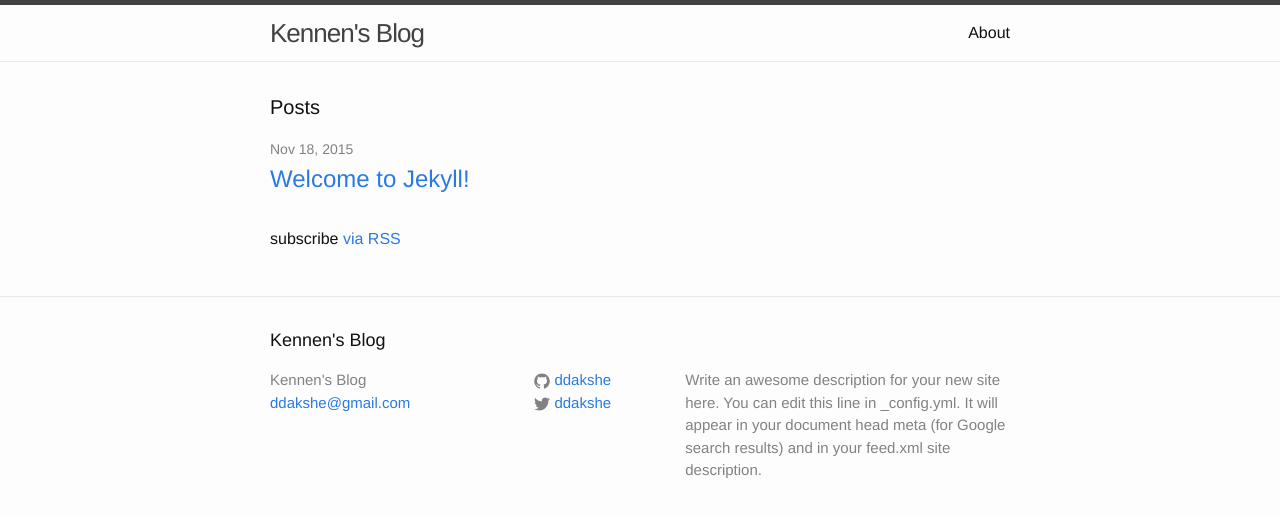
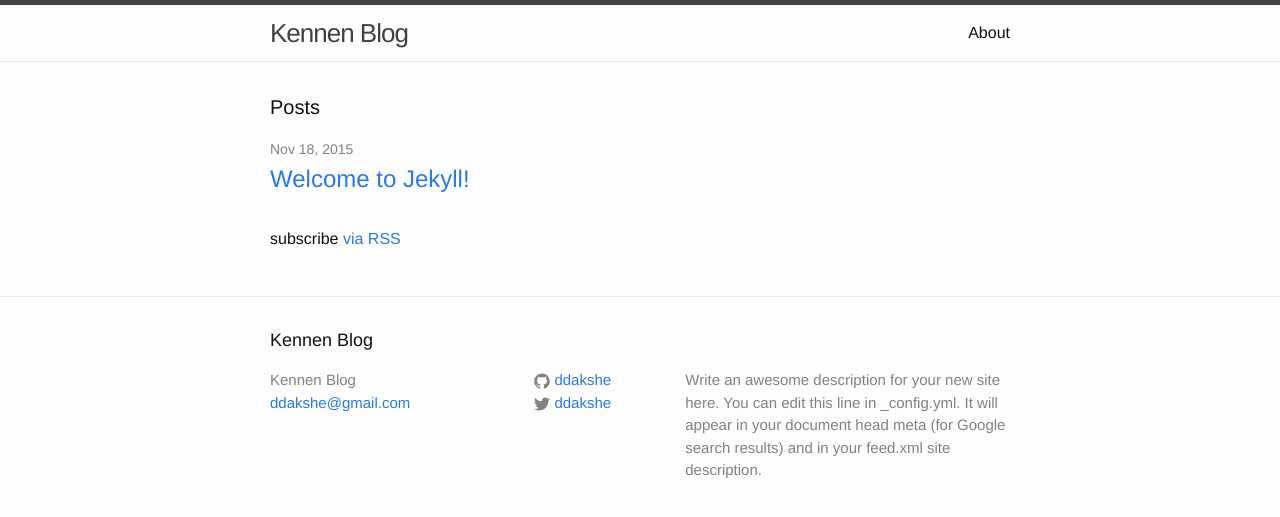
Before and after one commit to ddakshe/ddakshe.github.com, a Jekyll site: the page built from index.html, in a window 1280 px wide. Shown: the top 517 px of the page. Built offline with Jekyll 4.4.1, drawn with Linux system fonts in a browser that asks for light colours; some of the changed lines change nothing that is shown.

Commit message:
base change

```diff
--- a/_config.yml
+++ b/_config.yml
@@ -6,13 +6,13 @@
 # 'jekyll serve'. If you change this file, please restart the server process.
 
 # Site settings
-title: Kennen's Blog
+title: Kennen Blog
 email: ddakshe@gmail.com
 description: > # this means to ignore newlines until "baseurl:"
   Write an awesome description for your new site here. You can edit this
   line in _config.yml. It will appear in your document head meta (for
   Google search results) and in your feed.xml site description.
-baseurl: "" # the subpath of your site, e.g. /blog
+baseurl: "/blog-server" # the subpath of your site, e.g. /blog
 url: "" # the base hostname & protocol for your site
 twitter_username: ddakshe
 github_username:  ddakshe
```
